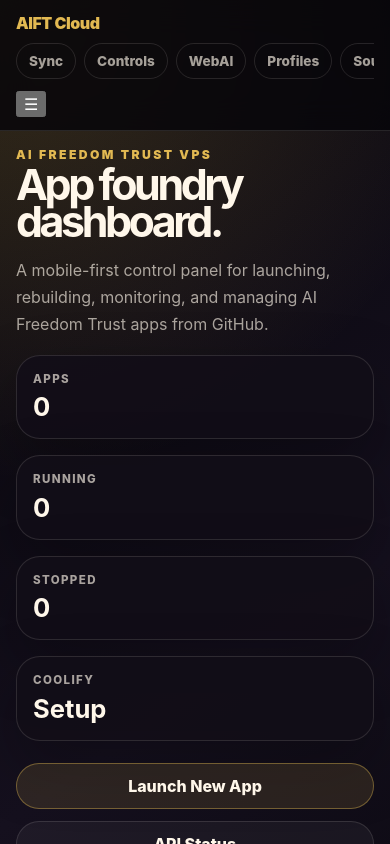
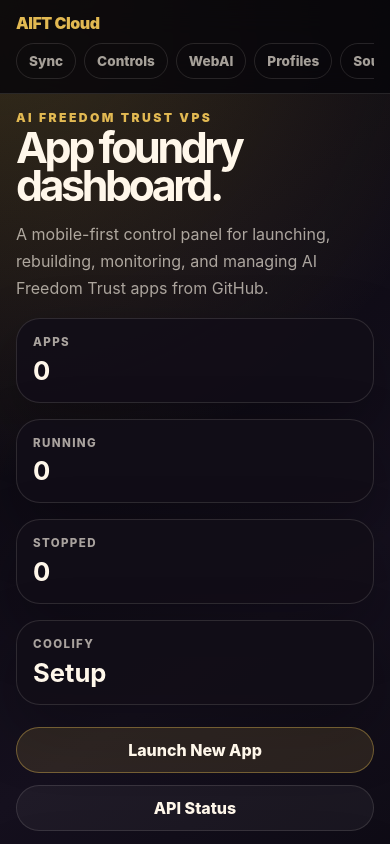
Before and after one commit to AIFreedomTrustFederation/VPS, a Next.js app in the folder apps/aift-dashboard/: page / in a window 390 px wide. Shown: the top 844 px of the page. Built offline with nearby package versions, Linux system fonts and the light colour scheme.

Commit message:
Remove hamburger menu from layout

```diff
--- a/apps/aift-dashboard/app/layout.tsx
+++ b/apps/aift-dashboard/app/layout.tsx
@@ -1,6 +1,5 @@
 import './globals.css';
 import './webai/webai-mobile.css';
-import { TopMenu } from './TopMenu';
 import type { Metadata } from 'next';
 import type { ReactNode } from 'react';
 
@@ -34,7 +33,6 @@
             <a href="/connect-node">Node</a>
             <a href="/settings">Settings</a>
           </nav>
-          <TopMenu />
         </header>
         {children}
       </body>
```
